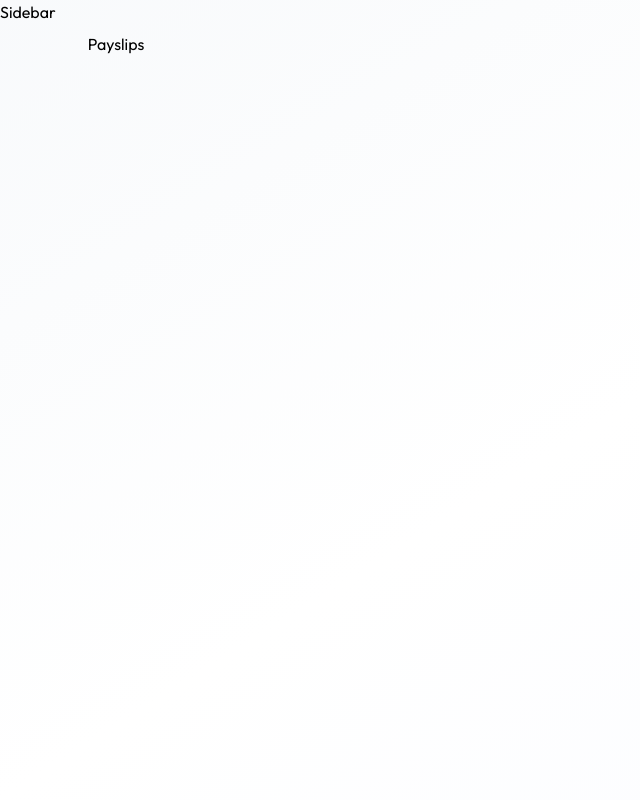
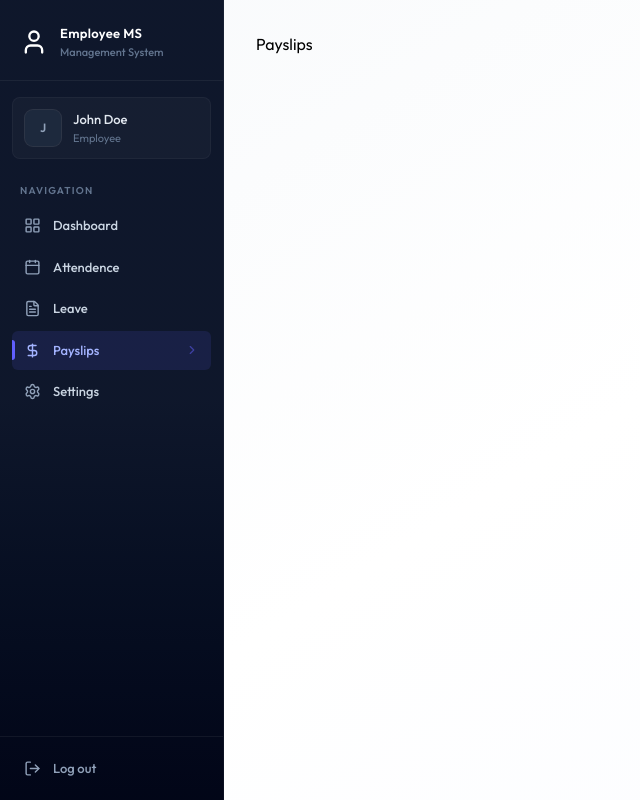
Before and after one commit to sivaji991/EMS, a React (Vite) app in the folder client/: page /payslips in a window 1280 px wide. Shown: the whole page, without its empty margins (0-640 px from the left). Built offline with nearby package versions, Linux system fonts and the light colour scheme; the HTML template or start-up script is replaced by a standard one.

Commit message:
sidebar UI Completed

```diff
--- a/client/src/components/LoginForm.jsx
+++ b/client/src/components/LoginForm.jsx
@@ -1,3 +1,4 @@
+/* eslint-disable no-unused-vars */
 import { useState } from "react"
 import LoginLeftSide from "./LoginLeftSide"
 import { Link } from "react-router-dom"
--- /dev/null
+++ b/client/src/components/Sidebar.jsx
@@ -0,0 +1,146 @@
+/* eslint-disable react-hooks/set-state-in-effect */
+
+import { useLocation, Link } from "react-router-dom"
+import { dummyProfileData } from "../assets/assets"
+import { useEffect, useState } from "react"
+import { MenuIcon, UserIcon,
+  XIcon,LayoutGridIcon,
+  CalendarIcon, FileTextIcon,
+  DollarSignIcon, SettingsIcon,
+  ChevronRightIcon, LogOutIcon} from "lucide-react"
+
+const Sidebar = () => {
+
+  const {pathname} = useLocation()
+  const [userName, setUserName] = useState("")
+  const [mobileMenu, setMobileMenu] = useState(false)
+
+  useEffect(() => {
+    setUserName(dummyProfileData.firstName + " " + dummyProfileData.lastName)
+  }, [])
+
+  // Close mobile sidebar on route change
+  useEffect(() => {
+    setMobileMenu(false)
+  }, [pathname])
+
+  // eslint-disable-next-line no-constant-binary-expression
+  const role = "" || "EMPLOYEE";
+
+  const navItems = [
+    {name : "Dashboard", href: "/dashboard", icon: LayoutGridIcon},
+    role === "ADMIN" ?
+    {name : "Employees", href: "/employees", icon: UserIcon} :
+    {name : "Attendence", href: "/attendence", icon: CalendarIcon},
+    {name : "Leave", href: "/leave", icon: FileTextIcon},
+    {name : "Payslips", href: "/payslips", icon: DollarSignIcon},
+    {name : "Settings", href: "/settings", icon: SettingsIcon},
+  ]
+
+  const handleLogout = ()=>{
+    window.location.href = '/login'
+  }
+
+  const sidebarContent = (
+    <>
+      {/* Brand header */}
+      <div className="px-5 pt-6 pb-5 border-b border-white/6">
+          <div className="flex items-center justify-between">
+              <div className="flex items-center gap-3">
+                  <UserIcon className="text-white size-7" />
+                  <div>
+                    <p className="font-semibold text-[13px] text-white tracking-wide">Employee MS</p>
+                    <p className="text-[11px] text-slate-500 font-medium">Management System</p>
+                </div>
+              </div>
+              {/* Close Button on mobile */}
+              <button
+              onClick={()=>setMobileMenu(false)}
+              className="lg:hidden text-slate-400 hover:text-white p-1">
+                  <XIcon size={20} />
+              </button>
+          </div>
+      </div>
+      {/* User Profile card */}
+      {userName && (
+        <div className="mx-3 mt-4 mb-1 p-3 rounded-lg bg-white/3 border border-white/4">
+            <div className="flex items-center gap-3">
+              <div className="w-9 h-9 rounded-lg bg-slate-800 flex items-center justify-center ring-1 ring-white/10 shrink-0">
+                <span className="text-slate-400 text-xs font-semibold">
+                  {userName.charAt(0).toUpperCase()}
+                </span>
+              </div>
+              <div className="min-w-0">
+                <p className="text-[13px] font-medium text-slate-200 truncate">{userName}</p>
+                <p className="text-[11px] text-slate-500 truncate">{role === "ADMIN" ? "Adminstrator" : "Employee"}</p>
+              </div>
+            </div>
+        </div>
+      )}
+
+      {/* Section Label  */}
+      <div className="px-5 pt-5 pb-2">
+        <p className="text-[10px] font-semibold uppercase tracking-[0.12em] text-slate-500">Navigation</p>
+        {/* 1:28 */}
+      </div>
+
+      {/* Navigation list */}
+      <div className="flex-1 px-3 space-y-0.5 overflow-y-auto">
+        {navItems.map((item)=>{
+          const isActive = pathname.startsWith(item.href)
+          return (
+            <Link key={item.name} to={item.href} className={`group flex items-center gap-3 px-3 py-2.5 rounded-md text-[13px] font-medium transition-all duration-150 relative ${isActive ? "bg-indigo-500/12 text-indigo-300" : "text-slate-300 hover:text-white hover:bg-white/4"}`}>
+                {isActive && <div className="absolute left-0 top-1/2 -translate-y-1/2 w-0.75 h-5 rounded-r-full bg-indigo-500" />}
+                <item.icon className={`w-4.25 h-4.25 shrink-0 ${isActive ? "text-indigo-300" : "text-slate-400 group-hover:text-slate-300"
+                }`} />
+                <span className="flex-1">{item.name}</span>
+                {isActive && <ChevronRightIcon className="w-3.5 h-3.5 text-indigo-500/50" />}
+            </Link>
+          )
+        })}
+      </div>
+
+      {/* Logout */}
+
+      <div className="p-3 border-t border-white/6">
+        <button
+        onClick={handleLogout}
+        className="flex items-center gap-3 w-full px-3 py-2.5 rounded-md text-[13px] font-medium text-slate-400 hover:text-rose-400 hover:bg-rose-500/8 transition-all duration-150">
+          <LogOutIcon className="w-4.25 h-4.25" />
+          <span>
+            Log out
+          </span>
+        </button>
+      </div>
+
+    </>
+  )
+
+  return (
+    <>
+      {/* Mobile hamburger button */}
+      <button
+      onClick={()=>setMobileMenu(true)}
+      className="lg:hidden fixed top-4 left-4 z-50 p-2 bg-slate-900 text-white rounded-lg shadow-lg border border-white/10">
+        <MenuIcon size={20} />
+      </button>
+       {/* Mobile Overlay */}
+       {mobileMenu &&
+        <div
+        className="lg:hidden fixed inset-0 bg-black/60 backdrop-blur-sm z-40"
+        onClick={()=>setMobileMenu(false)}/>
+       }
+       {/* Sidebar - desktop */}
+       <aside  className="hidden lg:flex flex-col h-full w-56 bg-linear-to-b from-slate-900 via-slate-900 to-slate-950 text-white shrink-0 border-r border-white/4">
+        {sidebarContent}
+       </aside>
+
+       {/* Sidebar - Mobile */}
+       <aside className={`lg:hidden fixed inset-y-0 left-0 w-72 bg-linear-to-b from-slate-900 via-slate-900 to-slate-950 text-white z-50 flex flex-col transform transition-transform duration-300 ${mobileMenu ? "translate-x-0" : "-translate-x-full"}`}>
+        {sidebarContent}
+       </aside>
+    </>
+  )
+}
+
+export default Sidebar
--- a/client/src/pages/Layout.jsx
+++ b/client/src/pages/Layout.jsx
@@ -1,9 +1,10 @@
 import { Outlet } from "react-router-dom"
+import Sidebar from "../components/Sidebar"
 
 const Layout = () => {
   return (
     <div className="flex h-screen bg-linear-to-br from-slate-50 via-white to-indigo-50/30">
-      <p>Sidebar</p>
+      <Sidebar />
       <main className="flex-1 overflow-y-auto">
         <div className="p-4 pt-16 sm:p-6 sm:pt-6 lg:p-8 max-w-400 mx-auto">
           <Outlet />
```
